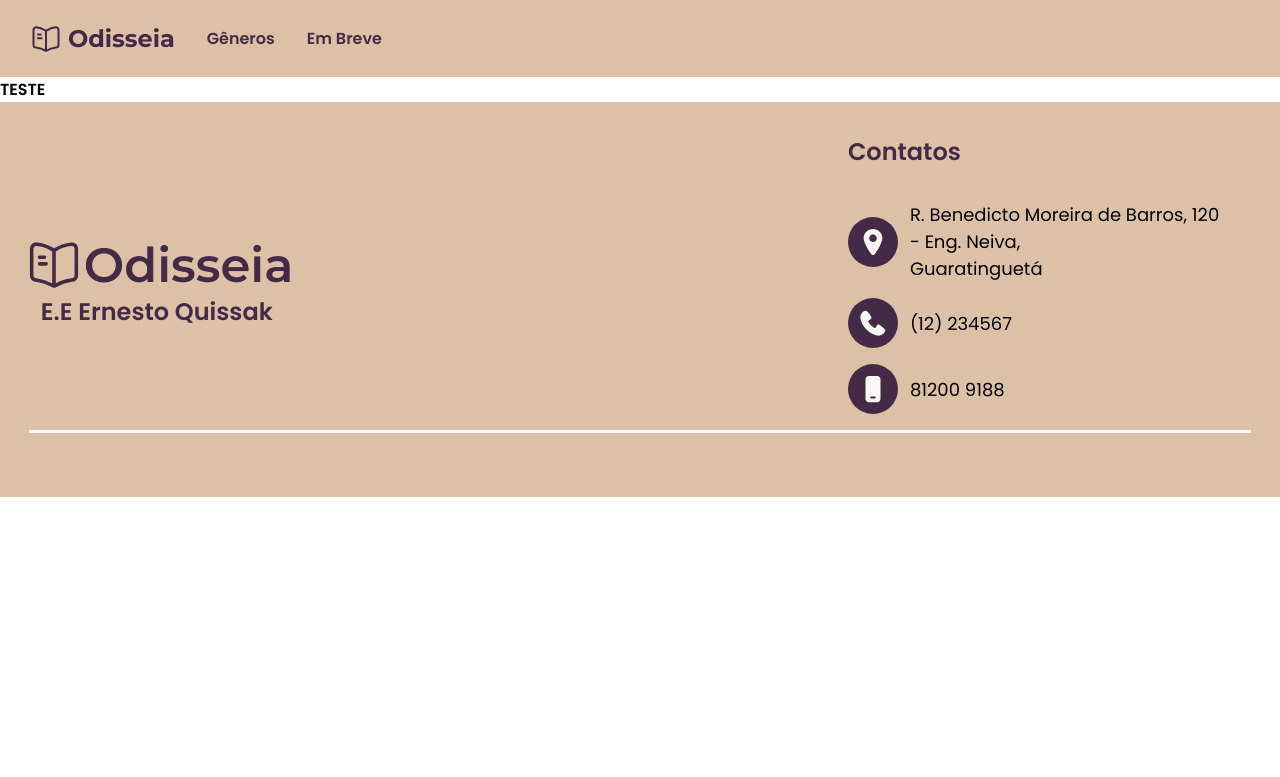
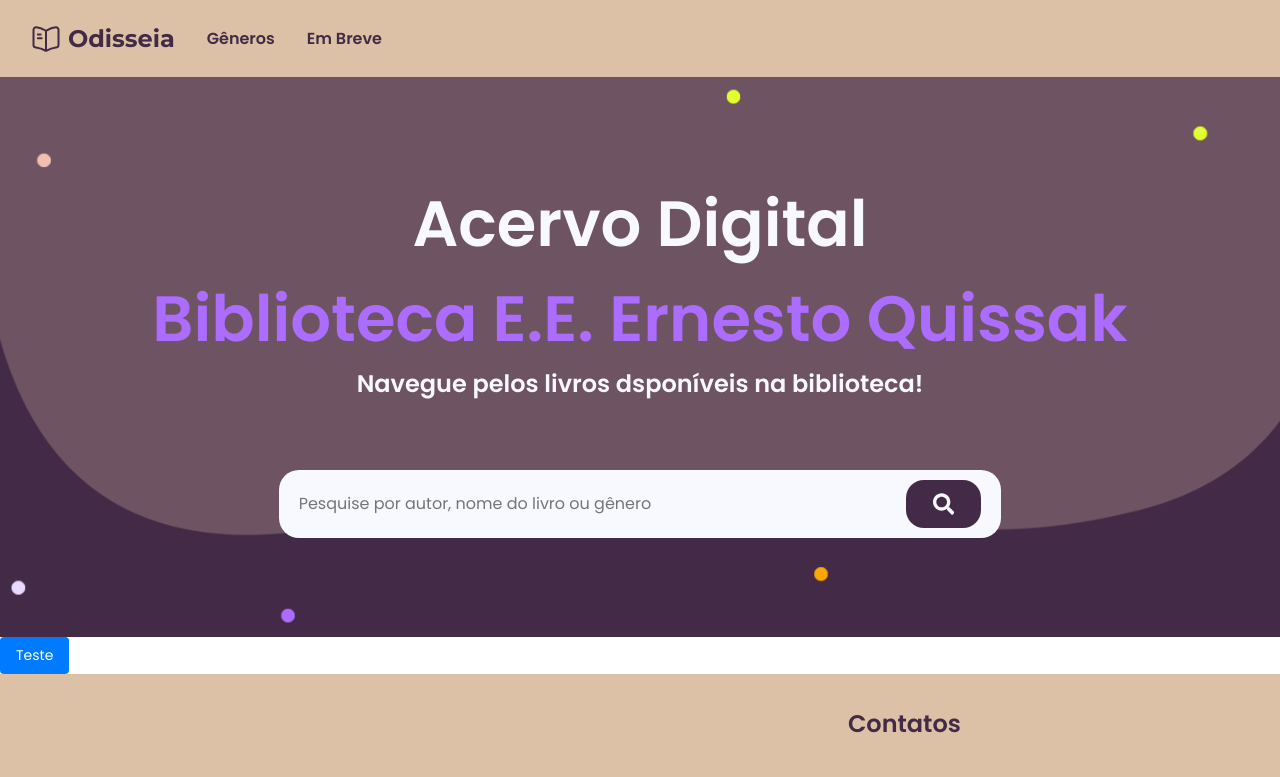
Before and after one commit to liazinea/odisseia, a React (Create React App) app in the folder frontend/: page /t in a window 1280 px wide. Shown: the top 777 px of the page. Built offline with nearby package versions, Linux system fonts and the light colour scheme.

Commit message:
Cria a lógica de variantes e tamanho dos botões.

```diff
--- /dev/null
+++ b/frontend/src/components/Button/index.jsx
@@ -0,0 +1,59 @@
+import React from "react";
+import "./index.scss";
+
+const Button = ({
+  variant = "primary",
+  size = "medium",
+  isLoading = false,
+  children,
+  ...props
+}) => {
+
+  const variantClasses = {
+    primary: "btn-primary",
+    secondary: "btn-secondary",
+    danger: "btn-danger",
+  };
+
+
+  const sizeClasses = {
+    small: "btn-small",
+    medium: "btn-medium",
+    large: "btn-large",
+  };
+
+
+  const buttonClassNames = `btn ${variantClasses[variant]} ${sizeClasses[size]} ${
+    isLoading ? "btn-loading" : ""
+  }`;
+
+  return (
+    <button className={buttonClassNames} disabled={isLoading || props.disabled} {...props}>
+      {isLoading && (
+        <svg
+          className="btn-spinner"
+          xmlns="http://www.w3.org/2000/svg"
+          fill="none"
+          viewBox="0 0 24 24"
+        >
+          <circle
+            className="opacity-25"
+            cx="12"
+            cy="12"
+            r="10"
+            stroke="currentColor"
+            strokeWidth="4"
+          ></circle>
+          <path
+            className="opacity-75"
+            fill="currentColor"
+            d="M4 12a8 8 0 018-8v4a4 4 0 000 8v4a8 8 0 01-8-8z"
+          ></path>
+        </svg>
+      )}
+      {!isLoading && children}
+    </button>
+  );
+};
+
+export default Button;
--- /dev/null
+++ b/frontend/src/components/Button/index.scss
@@ -0,0 +1,74 @@
+/* Button.scss */
+
+.btn {
+    display: flex;
+    align-items: center;
+    justify-content: center;
+    padding: 0.5rem 1rem;
+    border-radius: 4px;
+    font-weight: 500;
+    transition: all 0.3s ease;
+
+    &.btn-primary {
+      background-color: #007bff;
+      color: white;
+
+      &:hover {
+        background-color: #0056b3;
+      }
+    }
+
+    &.btn-secondary {
+      background-color: #6c757d;
+      color: white;
+
+      &:hover {
+        background-color: #5a6268;
+      }
+    }
+
+    &.btn-danger {
+      background-color: #dc3545;
+      color: white;
+
+      &:hover {
+        background-color: #c82333;
+      }
+    }
+
+    &.btn-small {
+      font-size: 12px;
+      padding: 0.25rem 0.5rem;
+    }
+
+    &.btn-medium {
+      font-size: 14px;
+      padding: 0.5rem 1rem;
+    }
+
+    &.btn-large {
+      font-size: 16px;
+      padding: 0.75rem 1.5rem;
+    }
+
+    &.btn-loading {
+      opacity: 0.5;
+      cursor: not-allowed;
+    }
+
+    .btn-spinner {
+      width: 16px;
+      height: 16px;
+      margin-right: 8px;
+      animation: spin 1s infinite linear;
+    }
+
+    @keyframes spin {
+      0% {
+        transform: rotate(0deg);
+      }
+      100% {
+        transform: rotate(360deg);
+      }
+    }
+  }
--- a/frontend/src/pages/Teste/index.jsx
+++ b/frontend/src/pages/Teste/index.jsx
@@ -1,12 +1,17 @@
 import HeaderHome from "../../components/HeaderHome"
 import Navbar from "../../components/Navbar"
 import Footer from "../../components/Footer"
+import Button from "../../components/Button"
 
 const Teste = () => {
   return (
     <>
     <Navbar/>
-    <h1>TESTE</h1>
+    <HeaderHome/>
+    <Button
+      variant="primary"
+      size="medium"
+    >Teste</Button>
     <Footer/>
     </>
   )
```
